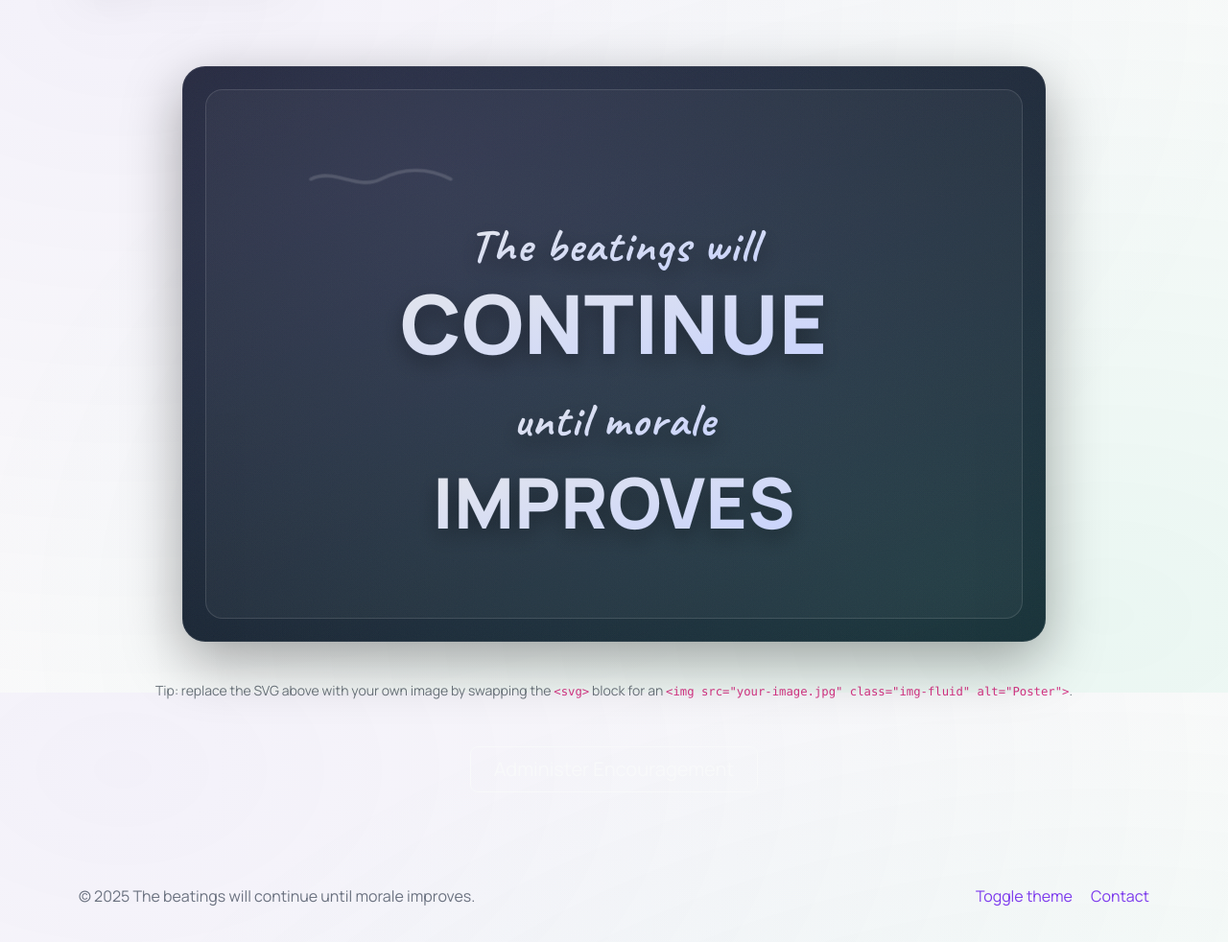
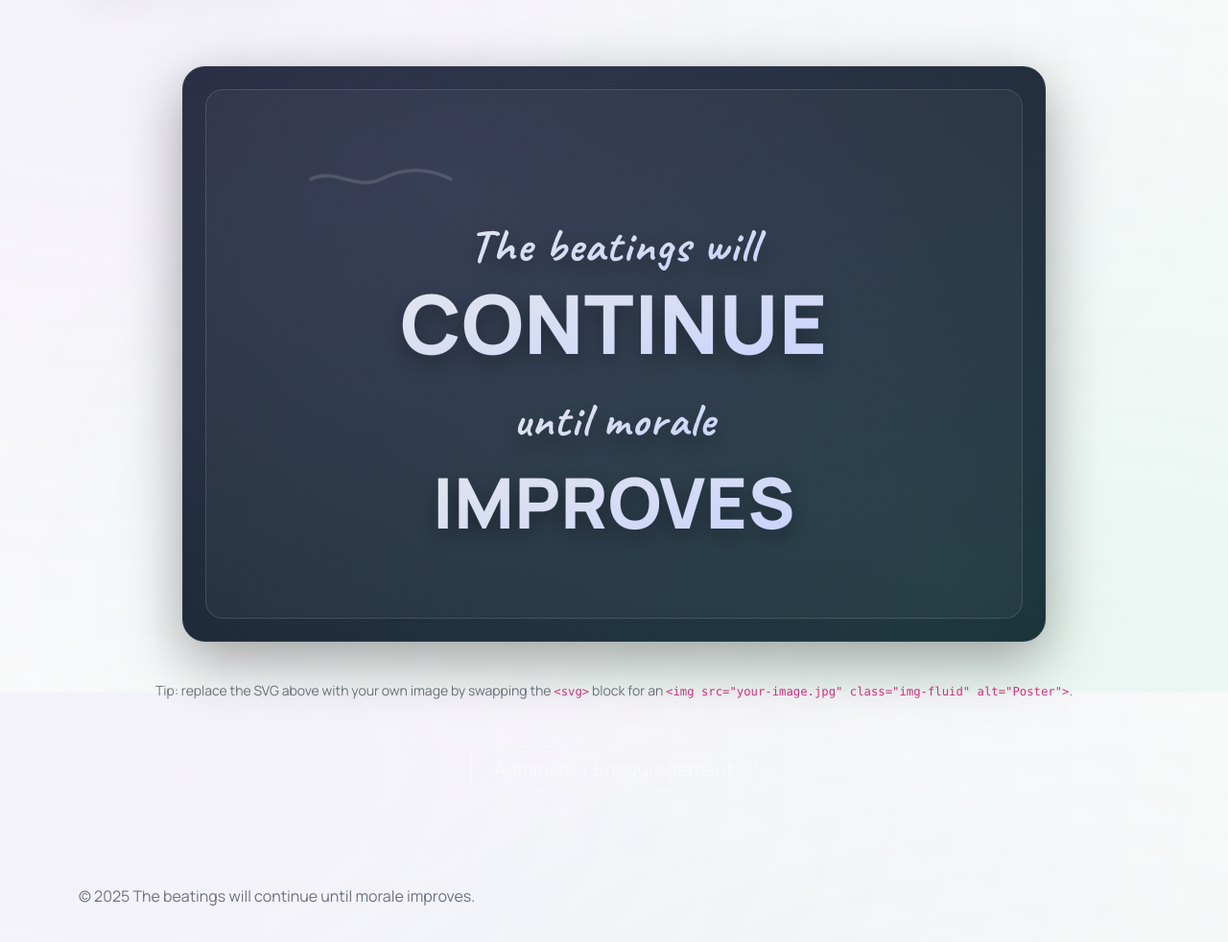
Before and after one commit to MatthewFitchett/beatingswillcontinue, a plain HTML site: page index.html in a window 1280 px wide. Shown: the part 78-1060 px from the top of the page at 96% size. Drawn offline with nearby package versions, Linux system fonts and the light colour scheme; a script that the page names is missing.

Commit message:
Update index.html

```diff
--- a/index.html
+++ b/index.html
@@ -194,8 +194,6 @@
         &copy; <span id="year"></span> The beatings will continue until morale improves.
       </div>
       <div class="col-md text-md-end">
-        <a href="#" id="toggleTheme" class="me-3">Toggle theme</a>
-        <a href="mailto:hello@example.com">Contact</a>
       </div>
     </div>
   </footer>
```
